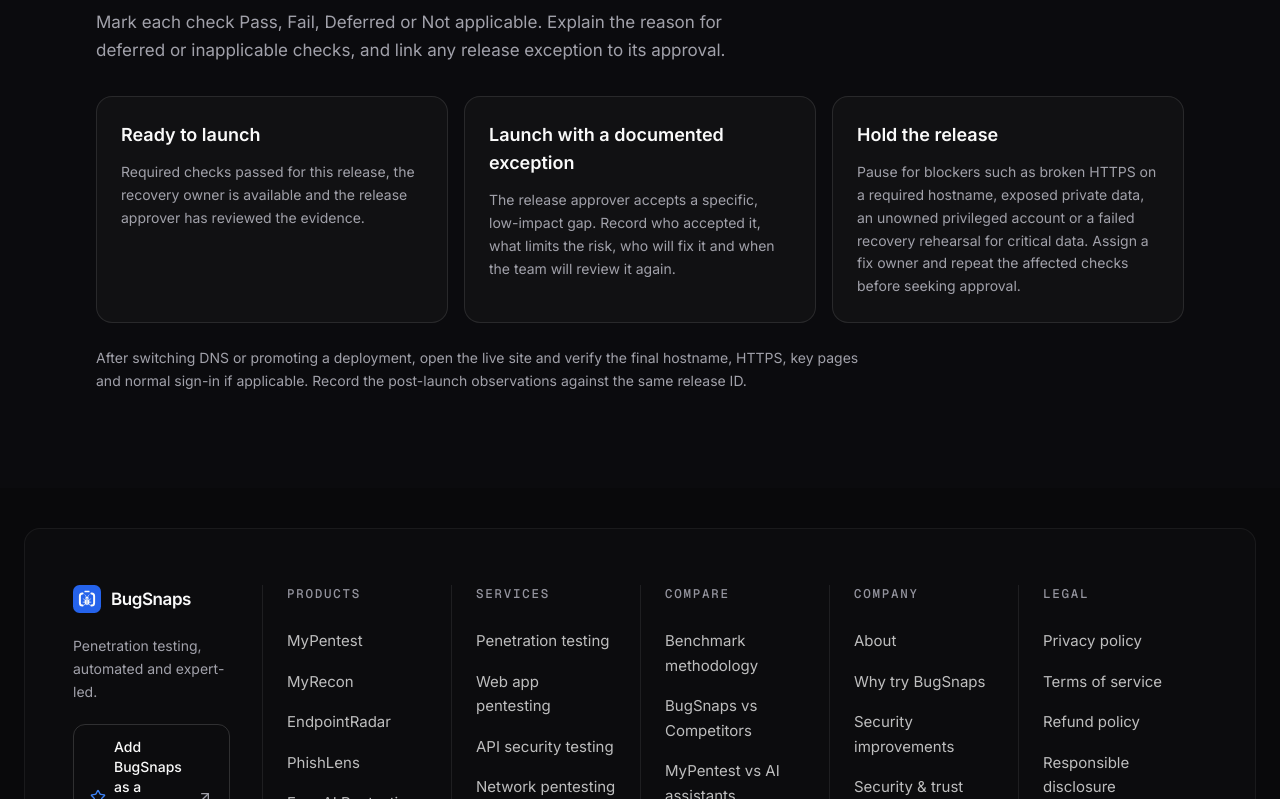
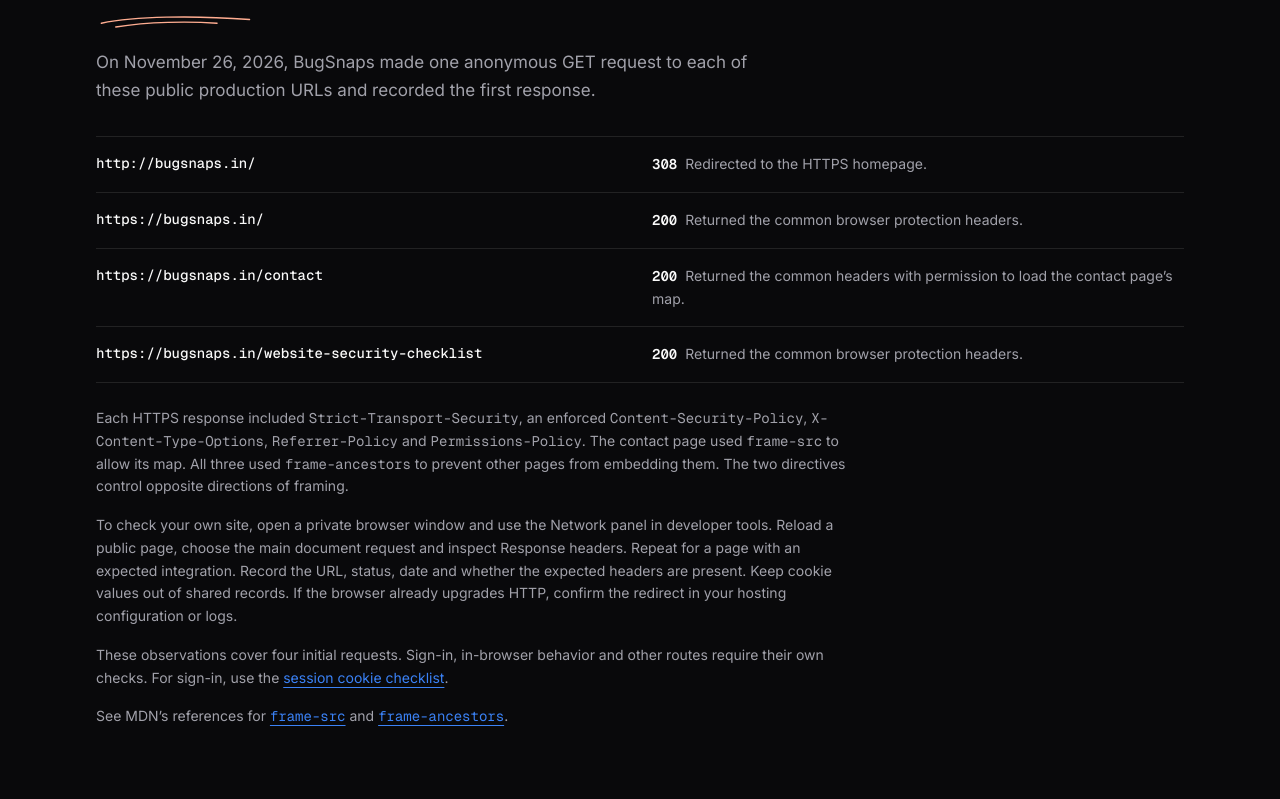
Before and after one commit to 4ryanwaliaa/BugSnaps, a Next.js app: page /website-security-checklist in a window 1280 px wide. Shown: the part 2421-3220 px from the top of the page. Built offline with nearby package versions, Linux system fonts and the light colour scheme; no server answers.

Commit message:
Publish production HTTP header verification example

```diff
--- a/app/website-security-checklist/page.tsx
+++ b/app/website-security-checklist/page.tsx
@@ -1,5 +1,6 @@
 import type { Metadata } from "next";
 import { Download } from "lucide-react";
+import Link from "@/components/site/content-link";
 import { PageHeader, Section, SectionTitle, SiteShell } from "@/components/site/page-parts";
 import { pageMetadata } from "@/lib/site";
 
@@ -83,6 +84,13 @@ const decisions = [
   },
 ];
 
+const headerObservations = [
+  { url: "http://bugsnaps.in/", status: 308, result: "Redirected to the HTTPS homepage." },
+  { url: "https://bugsnaps.in/", status: 200, result: "Returned the common browser protection headers." },
+  { url: "https://bugsnaps.in/contact", status: 200, result: "Returned the common headers with permission to load the contact page’s map." },
+  { url: "https://bugsnaps.in/website-security-checklist", status: 200, result: "Returned the common browser protection headers." },
+];
+
 export default function WebsiteSecurityChecklistPage() {
   return (
     <SiteShell>
@@ -137,6 +145,45 @@ export default function WebsiteSecurityChecklistPage() {
         </p>
       </Section>
 
+      <Section id="http-security-headers-example" labelledBy="header-evidence-title" className="border-t border-white/[0.05]">
+        <SectionTitle
+          id="header-evidence-title"
+          title="How to verify HTTP security headers after deployment"
+          lead={<>On <time dateTime="2026-11-26">November 26, 2026</time>, BugSnaps made one anonymous GET request to each of these public production URLs and recorded the first response.</>}
+        />
+        <dl className="mt-8 divide-y divide-white/10 border-y border-white/10">
+          {headerObservations.map(({ url, status, result }) => (
+            <div key={url} className="grid gap-2 py-4 md:grid-cols-[minmax(0,1fr)_minmax(0,1fr)] md:gap-6">
+              <dt className="break-all text-sm font-medium"><code>{url}</code></dt>
+              <dd className="text-sm leading-relaxed text-muted">
+                <span className="mr-2 font-mono font-semibold text-foreground">{status}</span>
+                {result}
+              </dd>
+            </div>
+          ))}
+        </dl>
+        <div className="mt-6 max-w-3xl space-y-4 text-sm leading-relaxed text-muted">
+          <p>
+            Each HTTPS response included <code>Strict-Transport-Security</code>, an enforced <code>Content-Security-Policy</code>,{" "}
+            <code>X-Content-Type-Options</code>, <code>Referrer-Policy</code> and <code>Permissions-Policy</code>.
+            The contact page used <code>frame-src</code> to allow its map. All three used <code>frame-ancestors</code> to prevent other pages from embedding them. The two directives control opposite directions of framing.
+          </p>
+          <p>
+            To check your own site, open a private browser window and use the Network panel in developer tools. Reload a public page, choose the main document request and inspect Response headers. Repeat for a page with an expected integration. Record the URL, status, date and whether the expected headers are present. Keep cookie values out of shared records. If the browser already upgrades HTTP, confirm the redirect in your hosting configuration or logs.
+          </p>
+          <p>
+            These observations cover four initial requests. Sign-in, in-browser behavior and other routes require their own checks. For sign-in, use the{" "}
+            <Link href="/guides/secure-cookie-attribute-review" className="text-accent underline underline-offset-4">session cookie checklist</Link>.
+          </p>
+          <p>
+            See MDN’s references for{" "}
+            <a href="https://developer.mozilla.org/en-US/docs/Web/HTTP/Reference/Headers/Content-Security-Policy/frame-src" className="text-accent underline underline-offset-4"><code>frame-src</code></a>
+            {" and "}
+            <a href="https://developer.mozilla.org/en-US/docs/Web/HTTP/Reference/Headers/Content-Security-Policy/frame-ancestors" className="text-accent underline underline-offset-4"><code>frame-ancestors</code></a>.
+          </p>
+        </div>
+      </Section>
+
       <Section labelledBy="release-decision-title" className="border-t border-white/[0.05] bg-surface/40">
         <SectionTitle
           id="release-decision-title"
--- a/lib/routes.ts
+++ b/lib/routes.ts
@@ -75,7 +75,7 @@ export const INDEXABLE_ROUTES: IndexableRoute[] = [
   { path: "/blog", changeFrequency: "weekly", priority: 0.6, lastModified: "2026-11-21" },
   { path: "/security-playbooks", changeFrequency: "monthly", priority: 0.7, lastModified: "2026-10-28" },
   { path: "/resources", changeFrequency: "monthly", priority: 0.7, lastModified: "2026-11-25" },
-  { path: "/website-security-checklist", changeFrequency: "monthly", priority: 0.7, lastModified: "2026-11-25" },
+  { path: "/website-security-checklist", changeFrequency: "monthly", priority: 0.7, lastModified: "2026-11-26" },
   { path: "/security-readiness", changeFrequency: "weekly", priority: 0.9, lastModified: "2026-10-08" },
   { path: "/guides", changeFrequency: "monthly", priority: 0.7, lastModified: "2026-11-01" },
   ...SECURITY_GUIDES.map((g) => ({ path: guidePath(g.slug), changeFrequency: "monthly" as const,
--- a/lib/webapi-advanced-guides.ts
+++ b/lib/webapi-advanced-guides.ts
@@ -166,11 +166,13 @@ const drafts: Draft[] = [
       { question: "Can one cookie use Secure, HttpOnly and SameSite together?", answer: "Yes. The flags control different browser behaviors and can be set together in one Set-Cookie response header." },
       { question: "Which SameSite setting should I choose?", answer: "Choose the narrowest setting compatible with your sign-in flow. Strict limits the cookie to same-site requests. Lax also allows ordinary top-level link navigation. If your documented flow needs the cookie in other cross-site contexts, None requires Secure and browser settings may still block it." },
       { question: "Why can my browser send a cookie that JavaScript cannot read?", answer: "HttpOnly limits access through JavaScript cookie APIs. The browser still sends the cookie when the request meets the cookie's host, path and other restrictions." },
+      { question: "Why does fetch return null for Set-Cookie when it appears in DevTools?", answer: "Browsers treat Set-Cookie as a forbidden response header, so response.headers.get('Set-Cookie') returns null in browser JavaScript even when the server sent it. This filtering applies to every Set-Cookie header. HttpOnly separately keeps an accepted cookie's value out of document.cookie. In your staging app, use DevTools Network to inspect the sign-in response headers, then check Application → Storage → Cookies to see whether the browser stored it." },
     ],
     source: sessions,
     additionalSources: [
       { title: "MDN Set-Cookie reference", url: "https://developer.mozilla.org/en-US/docs/Web/HTTP/Reference/Headers/Set-Cookie" },
       { title: "Chrome DevTools cookie inspection", url: "https://developer.chrome.com/docs/devtools/application/cookies" },
+      { title: "WHATWG Fetch Standard on forbidden response headers", url: "https://fetch.spec.whatwg.org/#forbidden-response-header-name" },
     ],
     related: ["csrf-testing", "session-security-testing", "security-header-testing"],
   },
```
